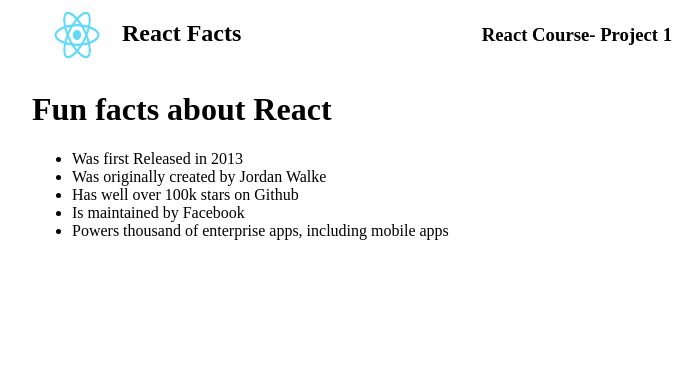
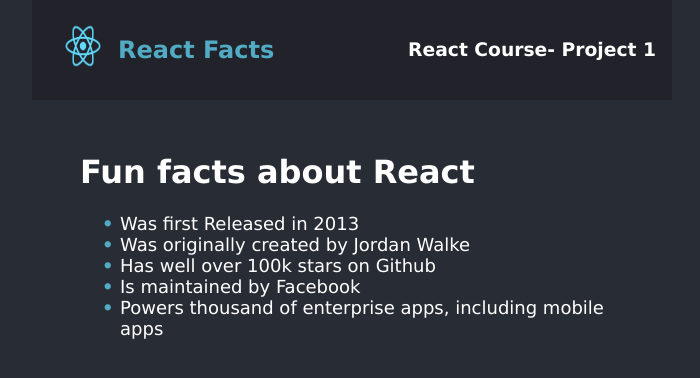
Before and after one commit to farendivaz/react-scrimba, a React (Create React App) app: page / in a window 1280 px wide. Shown: the top 378 px of the page, without its empty margins (288-988 px from the left). Built offline with nearby package versions, Linux system fonts and the light colour scheme.

Commit message:
move components into its folder

```diff
--- a/src/App.js
+++ b/src/App.js
@@ -1,6 +1,6 @@
 import React from "react";
-import Navbar from "./Navbar";
-import MainContent from "./MainContent";
+import Navbar from "./components/Navbar";
+import MainContent from "./components/MainContent";
 
 function App() {
   return (
--- a/src/Navbar.css
+++ /dev/null
@@ -1,19 +0,0 @@
-body {
-  width: 50%;
-  height: 50%;
-  margin: auto;
-}
-.header {
-  display: flex;
-  justify-content: space-between;
-  align-items: center;
-}
-
-.nav {
-  display: flex;
-}
-
-img {
-  width: 90px;
-  height: 70px;
-}
--- /dev/null
+++ b/src/components/MainContent.css
@@ -0,0 +1,20 @@
+.main {
+  margin-left: 1em;
+  padding: 2em;
+  color: #fff;
+}
+ul {
+  list-style: none;
+}
+
+ul li {
+  font-size: 18px;
+}
+ul li::before {
+  content: "\2022";
+  font-weight: bold;
+  display: inline-block;
+  width: 1em;
+  margin-left: -1em;
+  color: #51abc4;
+}
--- a/src/MainContent.js
+++ b/src/components/MainContent.js
@@ -3,7 +3,7 @@
 
 function MainContent() {
   return (
-    <>
+    <div className="main">
       <h1>Fun facts about React</h1>
       <ul>
         <li>Was first Released in 2013</li>
@@ -12,7 +12,7 @@
         <li>Is maintained by Facebook</li>
         <li>Powers thousand of enterprise apps, including mobile apps</li>
       </ul>
-    </>
+    </div>
   );
 }
 
--- /dev/null
+++ b/src/components/Navbar.css
@@ -0,0 +1,30 @@
+body {
+  width: 50%;
+  height: 50%;
+  margin: auto;
+  background-color: #282d35;
+  font-family: Verdana, Geneva, Tahoma, sans-serif;
+}
+.header {
+  display: flex;
+  justify-content: space-between;
+  align-items: center;
+  background-color: #21222a;
+  padding: 1em;
+}
+
+.nav {
+  display: flex;
+}
+
+.nav > h2 {
+  color: #51abc4;
+}
+
+.header > h3 {
+  color: #fff;
+}
+img {
+  width: 70px;
+  height: 60px;
+}
--- a/src/Navbar.js
+++ b/src/components/Navbar.js
@@ -1,5 +1,5 @@
 import React from "react";
-import logo from "./react.png";
+import logo from "../react.png";
 import "./Navbar.css";
 
 function Navbar() {
```
Also changed, not shown: src/MainContent.css (deleted).
